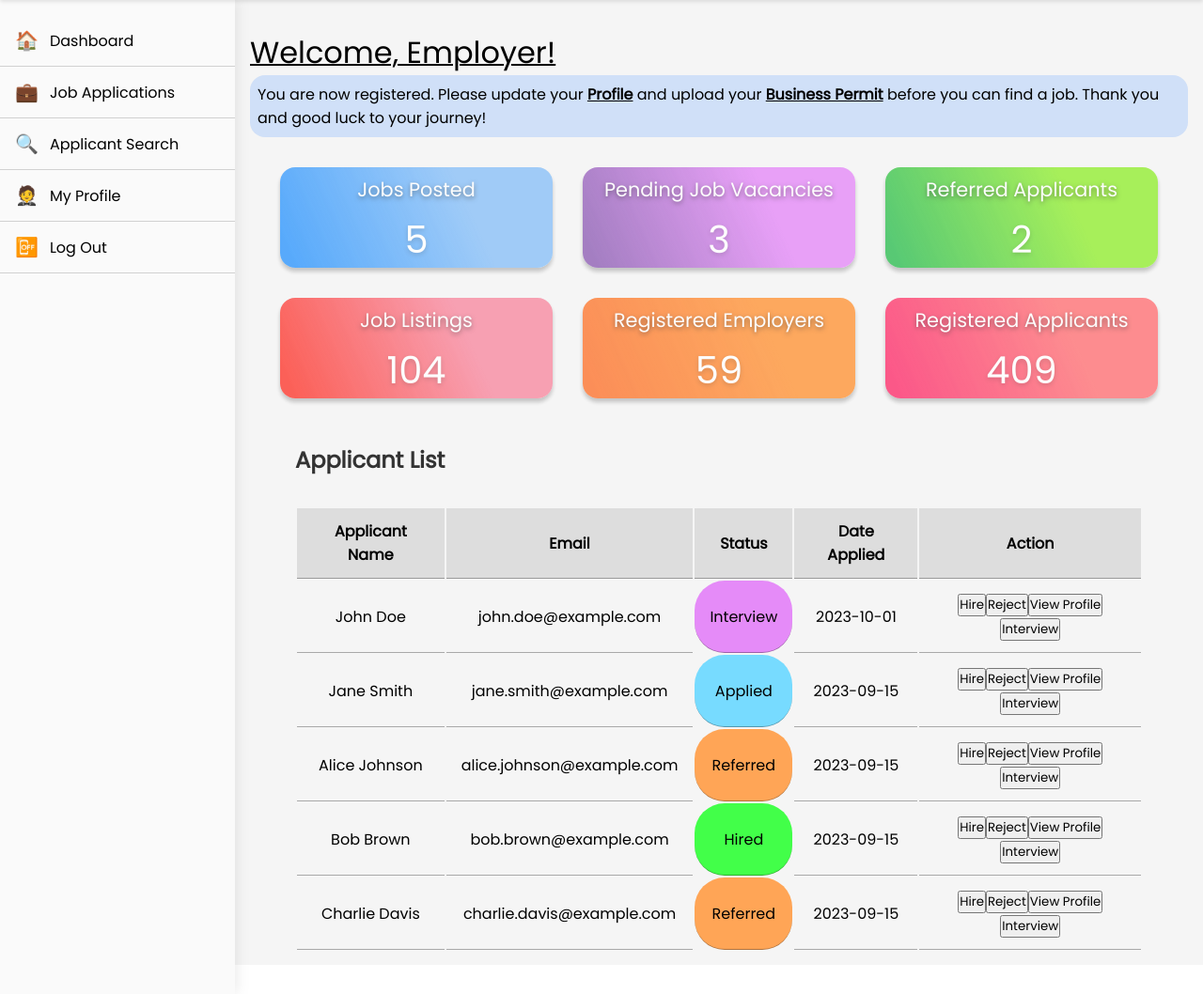
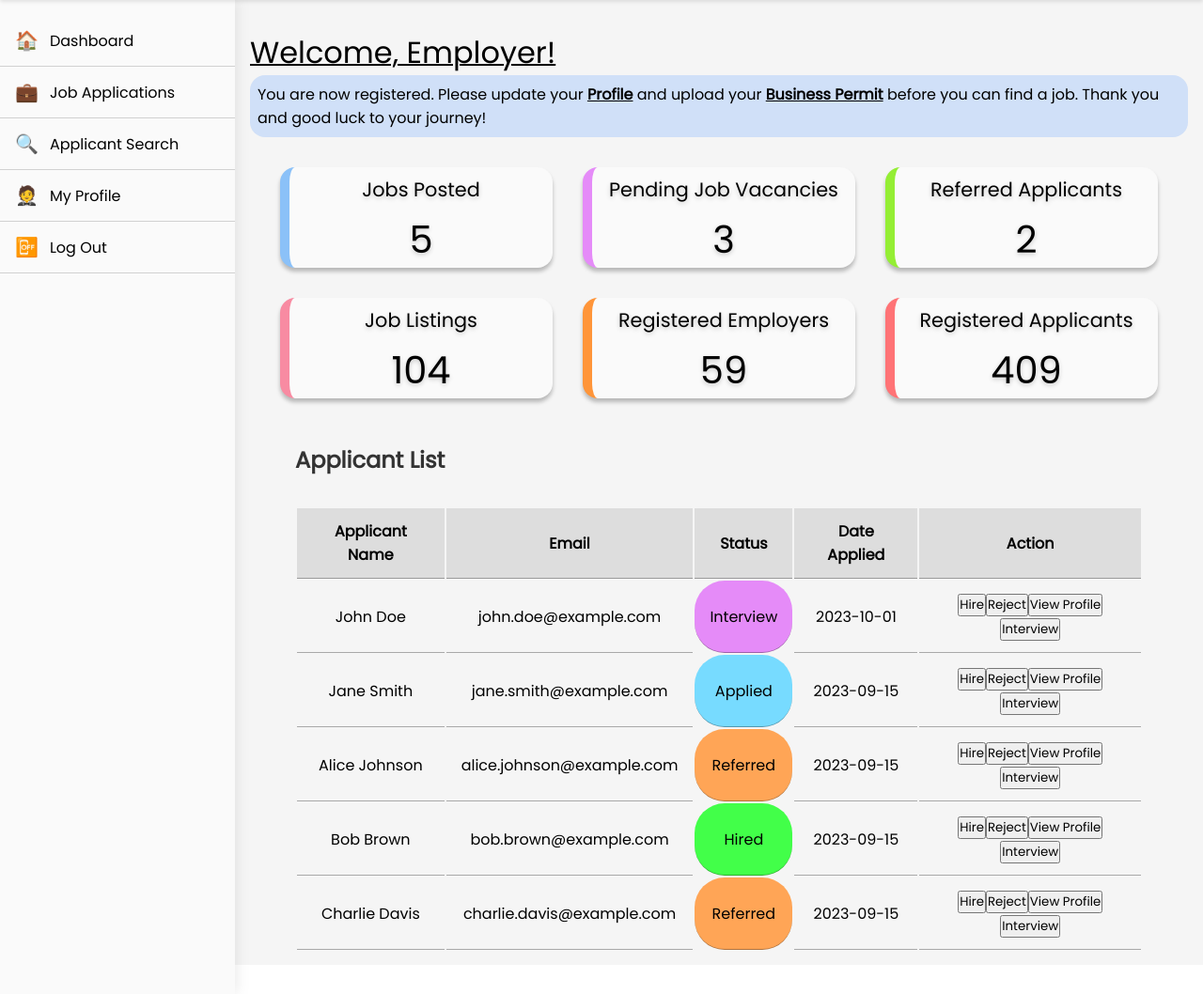
Before and after one commit to ianlei02/CAPSTONE-PROJECT, a PHP site: page /pages/employer-dashboard.html in a window 1280 px wide. Shown: the part 83-1141 px from the top of the page at 94% size. Run offline with PHP 8.4, Linux system fonts and the light colour scheme.

Commit message:
April 8, 2025

```diff
--- a/CAPSTONE PROJECT/employer/css/employer-dashboard.css
+++ b/CAPSTONE PROJECT/employer/css/employer-dashboard.css
@@ -169,18 +169,19 @@ body {
   .statistic-card {
     width: 100%;
     height: 100%;
-    /* border: 1px solid black; */
+    color: black;
+    background-color: #fafafa;
     border-radius: 1rem;
     display: grid;
     place-items: center;
     text-align: center;
-    opacity: 0.8;
+    /* opacity: 0.8; */
   }
   .statistic-card h2 {
     font-size: 1.3rem;
     font-weight: 500;
     margin: 0.5rem 0;
-    text-shadow: 0 2px 5px rgba(0, 0, 0, 0.5);
+    text-shadow: 0 2px 5px rgba(0, 0, 0, 0.2);
   }
   .statistic-card p {
     font-size: 2.5rem;
@@ -190,52 +191,58 @@ body {
   }
   &.gradient {
     > :nth-child(1) {
-      background: linear-gradient(
+      /* background: linear-gradient(
         246deg,
         #8bc1f8 31.86%,
         rgba(0, 128, 255, 0.8) 95.05%
-      );
+      ); */
       box-shadow: 0px 4px 4px 0px rgba(0, 0, 0, 0.25);
+      border-left: 10px solid #8bc1f8;
     }
     > :nth-child(2) {
-      background: linear-gradient(
+      /* background: linear-gradient(
         246deg,
         #e58bf8 31.86%,
         rgba(119, 60, 166, 0.8) 95.05%
-      );
+      ); */
       box-shadow: 0px 4px 4px 0px rgba(0, 0, 0, 0.25);
+      border-left: 10px solid #e58bf8;
     }
     > :nth-child(3) {
-      background: linear-gradient(
+      /* background: linear-gradient(
         246deg,
         #94ee34 31.86%,
         rgba(0, 177, 44, 0.8) 95.05%
-      );
+      ); */
       box-shadow: 0px 4px 4px 0px rgba(0, 0, 0, 0.25);
+      border-left: 10px solid #94ee34;
     }
     > :nth-child(4) {
-      background: linear-gradient(
+      /* background: linear-gradient(
         246deg,
         #f88ba2 31.86%,
         rgba(255, 13, 0, 0.8) 95.05%
-      );
+      ); */
       box-shadow: 0px 4px 4px 0px rgba(0, 0, 0, 0.25);
+      border-left: 10px solid #f88ba2;
     }
     > :nth-child(5) {
-      background: linear-gradient(
+      /* background: linear-gradient(
         246deg,
         #ff9539 31.86%,
         rgba(255, 85, 0, 0.8) 95.05%
-      );
+      ); */
       box-shadow: 0px 4px 4px 0px rgba(0, 0, 0, 0.25);
+      border-left: 10px solid #ff9539;
     }
     > :nth-child(6) {
-      background: linear-gradient(
+      /* background: linear-gradient(
         246deg,
         #ff7376 31.86%,
         rgba(255, 0, 76, 0.8) 95.05%
-      );
+      ); */
       box-shadow: 0px 4px 4px 0px rgba(0, 0, 0, 0.25);
+      border-left: 10px solid #ff7376;
     }
   }
 }
@@ -322,6 +329,7 @@ body {
     padding: 0 2rem;
     display: flex;
     justify-content: center;
+    overflow-x: scroll;
   }
   .statistics-container{
     grid-template-columns: repeat(1, 1fr);
--- a/CAPSTONE PROJECT/landing/employer-login-signup.html
+++ b/CAPSTONE PROJECT/landing/employer-login-signup.html
@@ -24,7 +24,7 @@
                     <a href="#">Forgot password?</a>
                 </div>
                 <!-- <button type="submit" class="btn">Login</button> -->
-                <a type="submit" class="btn">Login</a>
+                <a type="submit" class="btn" href="../employer/pages/employer-dashboard.html">Login</a>
             </form>
             <div class="toggle-form">
                 Don't have an account? <a href="#" id="show-signup">Sign up</a>
```
